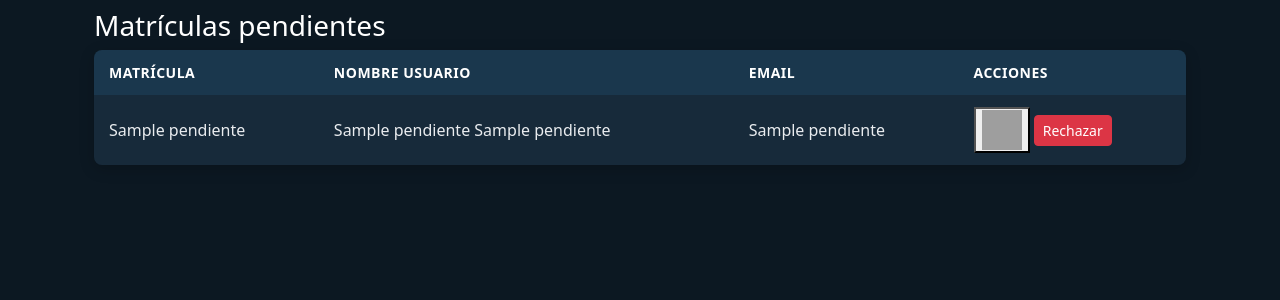
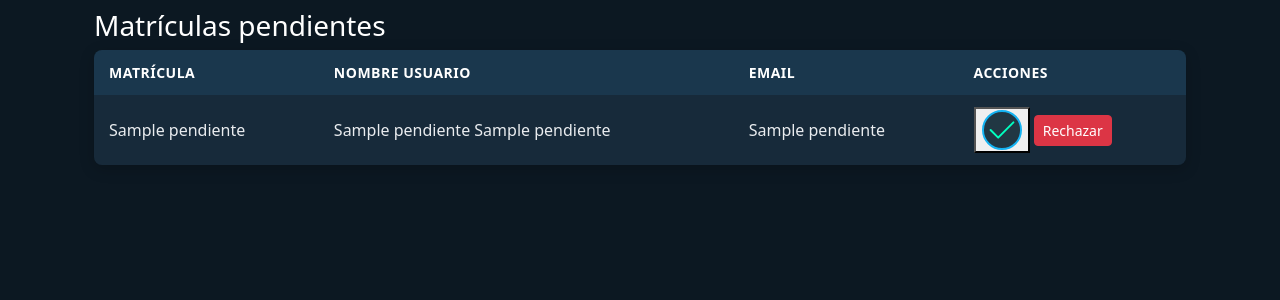
Before and after one commit to danielsm107/control-acceso-matriculas, a Flask app: template backend/templates/admin_panel.html in a window 1280 px wide. Shown: the part 332-632 px from the top of the page. Run offline with Flask 3, Linux system fonts and the light colour scheme; the template is opened without the code that fills it: most values are stand-ins (such as "Sample title", 1, 10 or a date in 2020); some libraries are stand-ins or nearby versions; grey boxes are pictures that could not be loaded.

Commit message:
Arreglar animación lottie

```diff
--- a/backend/templates/admin_panel.html
+++ b/backend/templates/admin_panel.html
@@ -65,7 +65,7 @@
           <form action="{{ url_for('aprobar_matricula', id=m[0]) }}" method="post" class="d-inline">
             <button type="button" class="btn-lottie" onclick="playLottie(this)">
               <div class="lottie-container" style="width: 40px; height: 40px; position: relative;">
-                <img src="{{ url_for('static', filename='icons/check_icon.svg') }}" class="lottie-icon" style="width: 100%; height: 100%;">
+                <img src="{{ url_for('static', filename='icons/success.svg') }}" class="lottie-icon" style="width: 100%; height: 100%;">
                 <div class="lottie-player" id="lottie-{{ m[0] }}" data-path="{{ url_for('static', filename='icons/success.json') }}"
                      style="position: absolute; top: 0; left: 0; width: 100%; height: 100%; display: none;"></div>
               </div>
```
Also changed, not shown: README.md.
